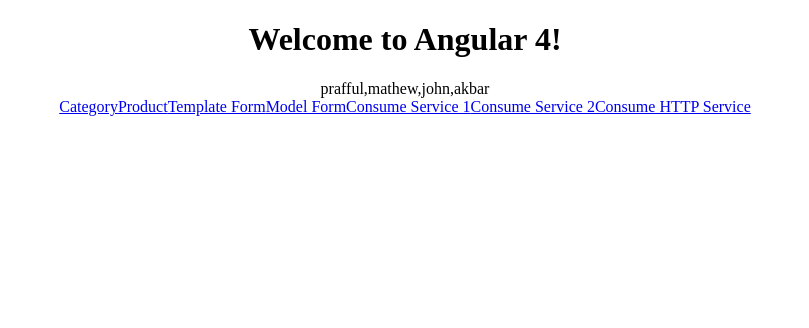
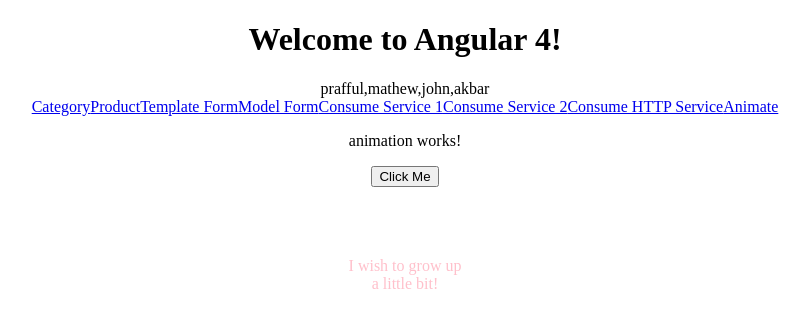
Before and after one commit to prafful/angular4, an Angular app in the folder firstAngular4/: page /animate in a window 1280 px wide. Before the commit this address led to /. Shown: the top 328 px of the page, without its empty margins (235-1044 px from the left). Built offline with nearby package versions, Linux system fonts and the light colour scheme.

Commit message:
animation code

```diff
--- /dev/null
+++ b/firstAngular4/src/app/animation/animation.component.html
@@ -0,0 +1,9 @@
+<p>
+  animation works!
+</p>
+
+<div>
+  <button (click)="growUp()">Click Me</button><br><br><br><br>
+  <p [@growUpAnimation] = "myState"> I wish to grow up <br> a little bit!</p>
+
+</div>
--- /dev/null
+++ b/firstAngular4/src/app/animation/animation.component.ts
@@ -0,0 +1,36 @@
+import { Component, OnInit } from '@angular/core';
+import { trigger, state, transition, animate, style } from '@angular/animations';
+
+@Component({
+  selector: 'app-animation',
+  templateUrl: './animation.component.html',
+  styleUrls: ['./animation.component.css'],
+  animations:[
+    trigger('growUpAnimation', [
+      state('kid', style({
+        transform:'scale(1)',
+        color:'pink'
+      })),
+      state('adult', style({
+        transform:'scale(3)',
+        color:'brown'
+      })),
+      transition('kid <=>  adult', animate('1000ms ease-in') )
+    ])
+
+  ]
+})
+export class AnimationComponent implements OnInit {
+
+  myState:String = 'kid';
+
+  constructor() { }
+
+  ngOnInit() {
+  }
+
+  growUp(){
+    this.myState = this.myState == 'kid'?'adult':'kid';
+  }
+
+}
--- a/firstAngular4/src/app/app.component.html
+++ b/firstAngular4/src/app/app.component.html
@@ -16,6 +16,7 @@
   <a routerLink="/consumeS1">Consume Service 1</a>
   <a routerLink="/consumeS2">Consume Service 2</a>
   <a routerLink="/http">Consume HTTP Service</a>
+  <a routerLink="/animate">Animate</a>
 
   <router-outlet></router-outlet>
 
--- a/firstAngular4/src/app/modelform/modelform.component.ts
+++ b/firstAngular4/src/app/modelform/modelform.component.ts
@@ -21,7 +21,8 @@
     this.myForm = new FormGroup({
       firstName: new FormControl('', Validators.compose([
           Validators.required,
-          Validators.minLength(4)
+          Validators.minLength(4),
+          Validators.pattern('^[a-zA-Z]+$')
 
         ])),
       lastName: new FormControl('', this.lastNameValidator),
```
Also changed, not shown: firstAngular4/src/app/app.module.ts (+9 -1 lines), firstAngular4/src/app/animation/animation.component.css (added), 1 other file (tests, documents, lock files or other folders).
